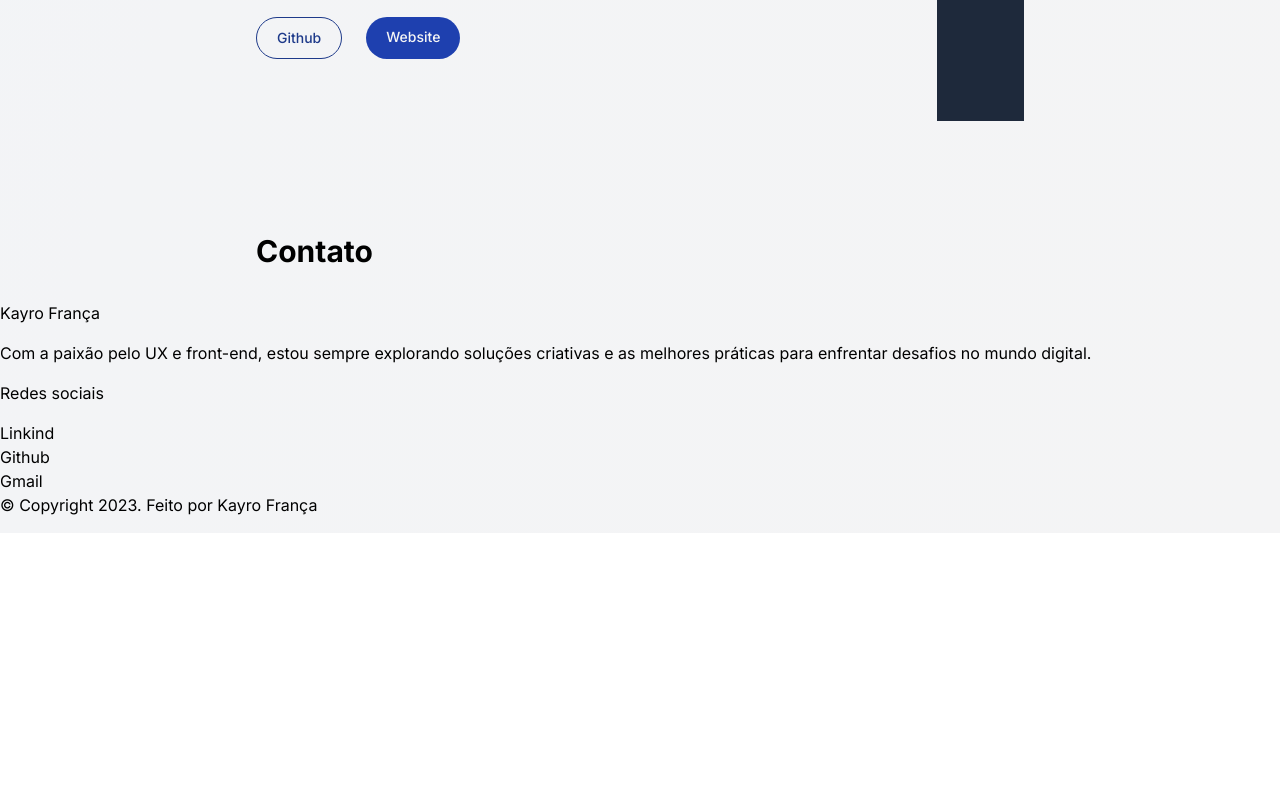
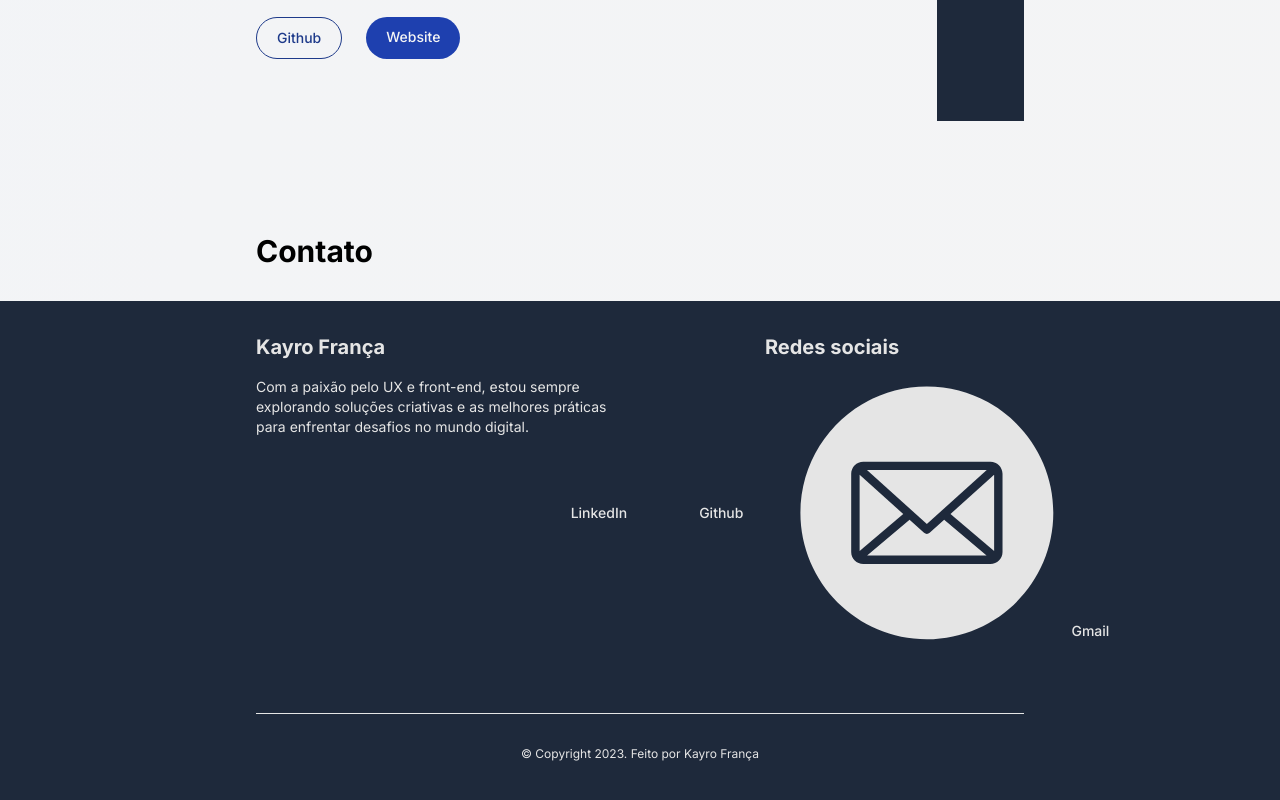
Before and after one commit to Kako-0/my-portfolio, a Next.js app: page / in a window 1280 px wide. Shown: the part 3156-3956 px from the top of the page. Before the commit the page ends 3689 px from the top, so only its background shows below. Built offline with nearby package versions, Linux system fonts and the light colour scheme; a web font is replaced by a local one.

Commit message:
add styles

```diff
--- a/src/components/Footer/index.tsx
+++ b/src/components/Footer/index.tsx
@@ -1,28 +1,32 @@
-import React from "react";
+import EmailIcon from "@/assets/icons/EmailIcon";
+import GithubIcon from "@/assets/icons/GithubIcon";
+import LinkedinIcon from "@/assets/icons/Linkedin";
 
 export default function Footer() {
 	const year = new Date();
 
 	return (
-    <footer>
-      <div>
-        <p>Kayro França</p>
-        <p>
+		<footer className="w-full bg-slate-800 text-neutral-200 grid items-stretch justify-center md:grid-cols-2 py-24 px-12 md:p-8 md:px-64">
+			<div className="flex flex-col md:mx-auto">
+				<p className="font-bold text-xl">Kayro França</p>
+				<p className="max-w-lg text-sm">
 					Com a paixão pelo UX e front-end, estou sempre explorando soluções
 					criativas e as melhores práticas para enfrentar desafios no mundo
 					digital.
 				</p>
 			</div>
-      <div>
-        <p>Redes sociais</p>
-        <ul>
+			<div className="flex flex-col items-center">
+				<p className="font-bold text-xl">Redes sociais</p>
+				<ul className="flex items-center gap-8">
 					<li>
 						<a
-              href="http://linkeind.com"
+							href="http://linkedin.com"
 							target="_blank"
 							rel="noopener noreferrer"
+							className="btn-text text-neutral-200 hover:text-neutral-900 flex gap-4 items-end"
 						>
-              Linkind
+							<LinkedinIcon />
+							LinkedIn
 						</a>
 					</li>
 					<li>
@@ -30,16 +34,26 @@ export default function Footer() {
 							href="http://github.com"
 							target="_blank"
 							rel="noopener noreferrer"
+							className="btn-text text-neutral-200 hover:text-neutral-900 flex gap-4 items-end"
 						>
+							<GithubIcon />
 							Github
 						</a>
 					</li>
 					<li>
-            <a href="mailto:kayro.dev@gmail.com">Gmail</a>
+						<a
+							href="mailto:kayro.dev@gmail.com"
+							className="btn-text text-neutral-200 hover:text-neutral-900 flex gap-4 items-end"
+						>
+							<EmailIcon />
+							Gmail
+						</a>
 					</li>
 				</ul>
 			</div>
-      <p>© Copyright {year.getFullYear()}. Feito por Kayro França</p>
+			<p className="col-span-full text-center border-neutral-200 border-t-[1px] w-full py-8 text-xs md:mt-16">
+				© Copyright {year.getFullYear()}. Feito por Kayro França
+			</p>
 		</footer>
 	);
 }
```
Lines whose indentation alone changed are shown as unchanged.
